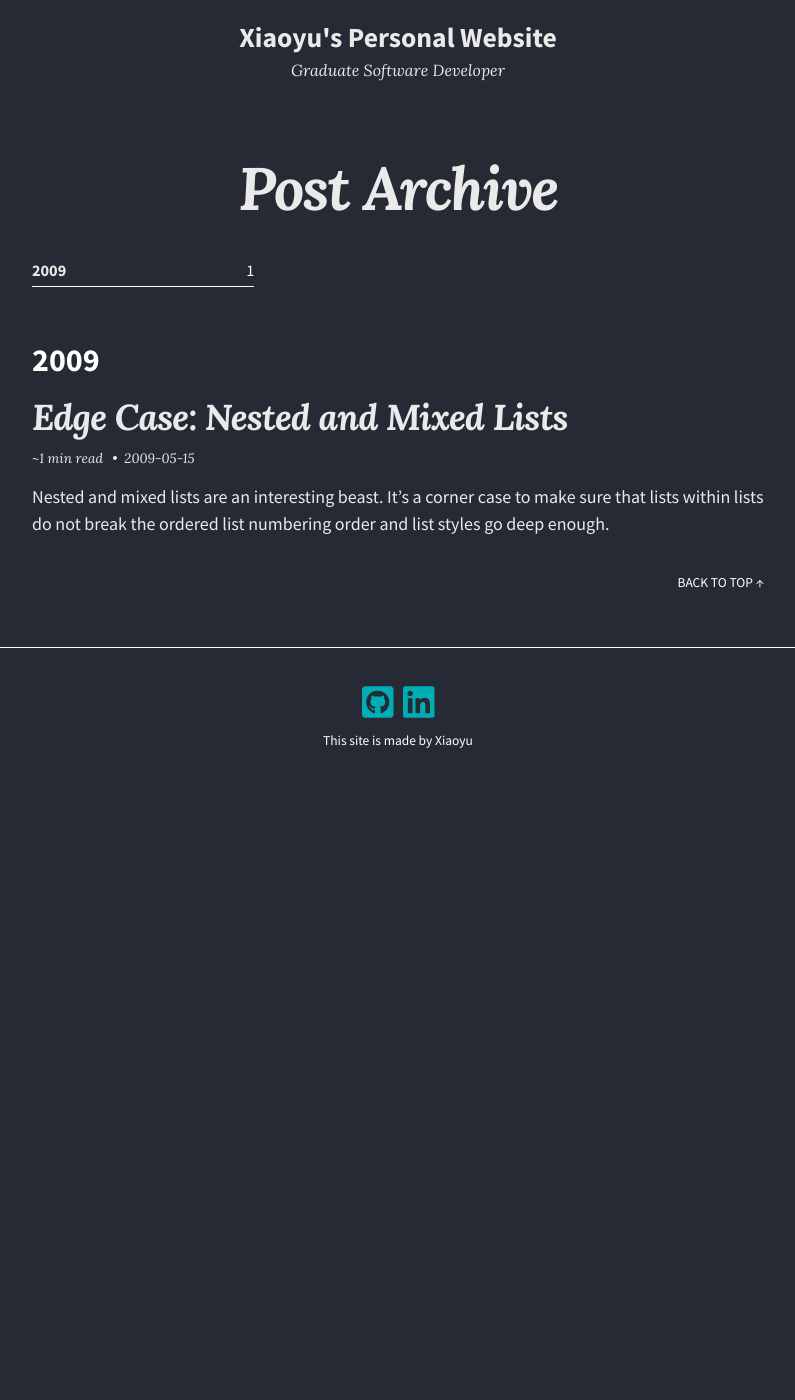
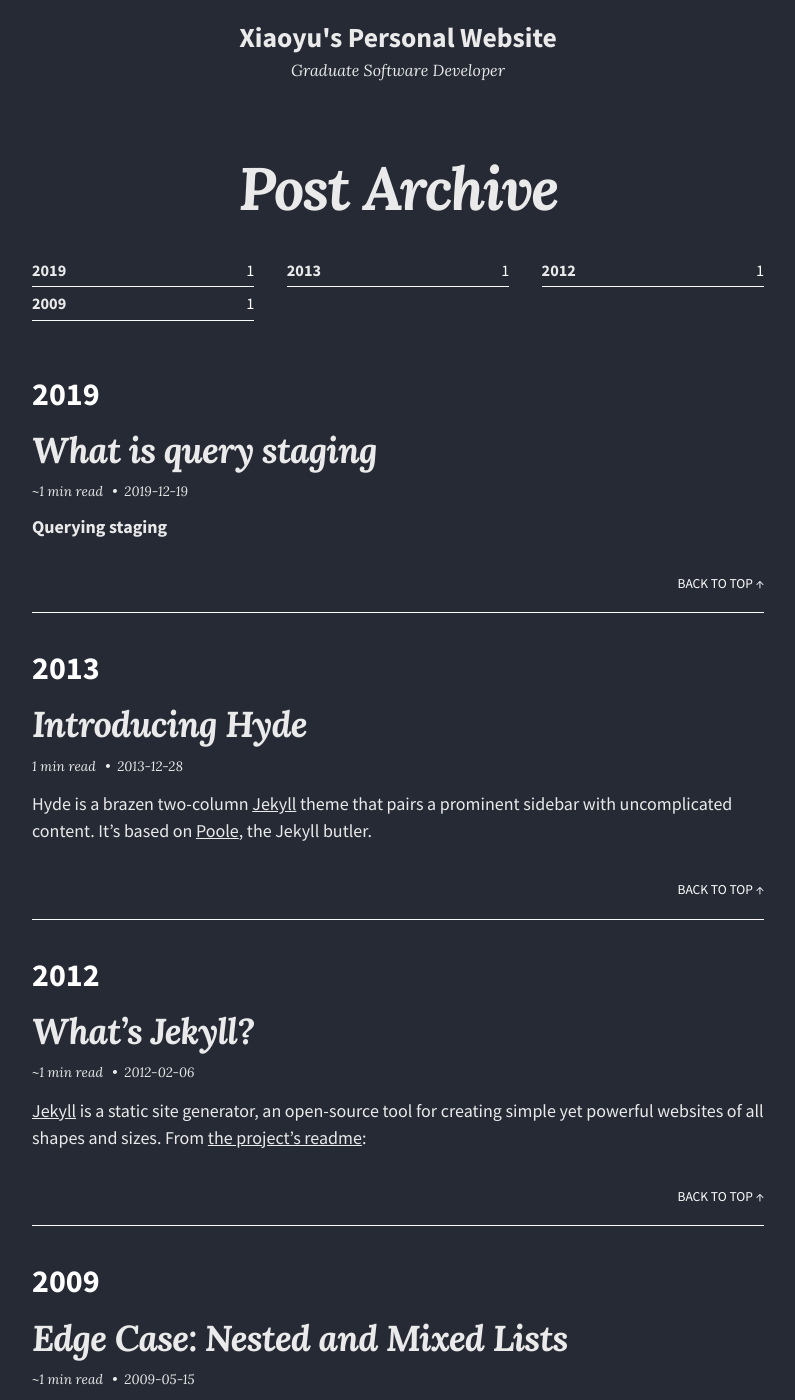
Before and after one commit to migapipo/personal-blog, a Jekyll site: the page built from posts.md, in a window 1280 px wide and 1400 px high, scrolled down 214 px. Shown: the whole window, without its empty margins (242-1037 px from the left). Built offline with Jekyll 4.4.1, drawn with Linux system fonts in a browser that asks for light colours; nearby versions of some CDN libraries; before the commit the page ends 1038 px from its top, so only the background shows below that.

Commit message:
added posts

```diff
--- /dev/null
+++ b/_posts/2012-02-06-whats-jekyll.md
@@ -0,0 +1,12 @@
+---
+layout: post
+title: What's Jekyll?
+---
+
+[Jekyll](http://jekyllrb.com) is a static site generator, an open-source tool for creating simple yet powerful websites of all shapes and sizes. From [the project's readme](https://github.com/mojombo/jekyll/blob/master/README.markdown):
+
+  > Jekyll is a simple, blog aware, static site generator. It takes a template directory [...] and spits out a complete, static website suitable for serving with Apache or your favorite web server. This is also the engine behind GitHub Pages, which you can use to host your project’s page or blog right here from GitHub.
+
+It's an immensely useful tool and one we encourage you to use here with Hyde.
+
+Find out more by [visiting the project on GitHub](https://github.com/mojombo/jekyll).
--- /dev/null
+++ b/_posts/2013-12-28-introducing-hyde.md
@@ -0,0 +1,37 @@
+---
+layout: post
+title: Introducing Hyde
+---
+
+Hyde is a brazen two-column [Jekyll](http://jekyllrb.com) theme that pairs a prominent sidebar with uncomplicated content. It's based on [Poole](http://getpoole.com), the Jekyll butler.
+
+### Built on Poole
+
+Poole is the Jekyll Butler, serving as an upstanding and effective foundation for Jekyll themes by [@mdo](https://twitter.com/mdo). Poole, and every theme built on it (like Hyde here) includes the following:
+
+* Complete Jekyll setup included (layouts, config, [404](/404), [RSS feed](/atom.xml), posts, and [example page](/about))
+* Mobile friendly design and development
+* Easily scalable text and component sizing with `rem` units in the CSS
+* Support for a wide gamut of HTML elements
+* Related posts (time-based, because Jekyll) below each post
+* Syntax highlighting, courtesy Pygments (the Python-based code snippet highlighter)
+
+### Hyde features
+
+In addition to the features of Poole, Hyde adds the following:
+
+* Sidebar includes support for textual modules and a dynamically generated navigation with active link support
+* Two orientations for content and sidebar, default (left sidebar) and [reverse](https://github.com/poole/lanyon#reverse-layout) (right sidebar), available via `<body>` classes
+* [Eight optional color schemes](https://github.com/poole/hyde#themes), available via `<body>` classes
+
+[Head to the readme](https://github.com/poole/hyde#readme) to learn more.
+
+### Browser support
+
+Hyde is by preference a forward-thinking project. In addition to the latest versions of Chrome, Safari (mobile and desktop), and Firefox, it is only compatible with Internet Explorer 9 and above.
+
+### Download
+
+Hyde is developed on and hosted with GitHub. Head to the <a href="https://github.com/poole/hyde">GitHub repository</a> for downloads, bug reports, and features requests.
+
+Thanks!
--- /dev/null
+++ b/_posts/2019-12-19-What is Query Staging.md
@@ -0,0 +1,5 @@
+## Querying staging
+
+In Basic Mode, the Data Staging component will come with many properties that the user can set (usually from a predefined list) and will build an SQL query from those choices. The user does not write any SQL themselves but instead can select a data source and columns which can then be filtered.
+
+https://redshift-support.matillion.com/s/article/2852125
```
Also changed, not shown: _layouts/post.html (+6 -5 lines).
